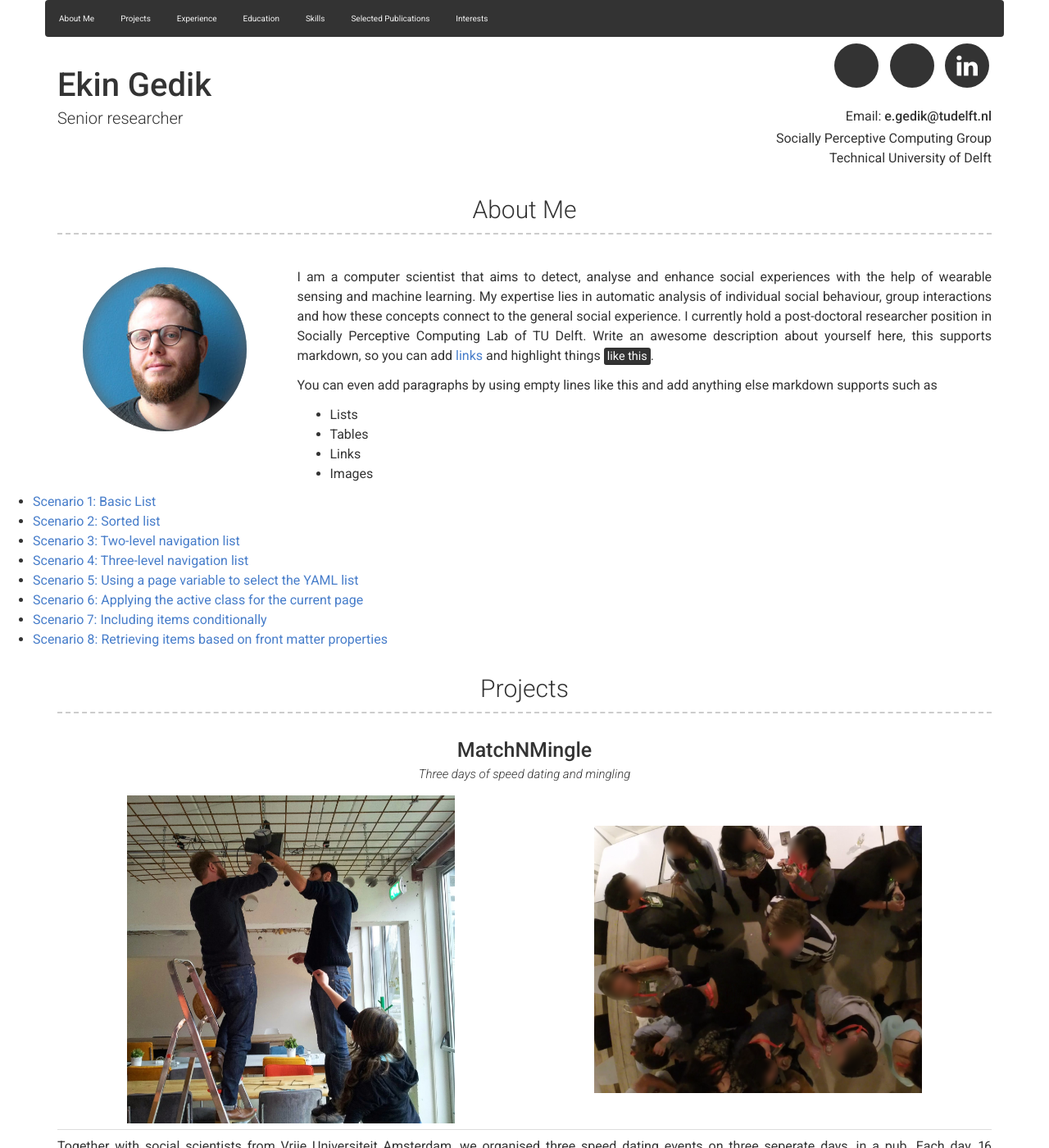
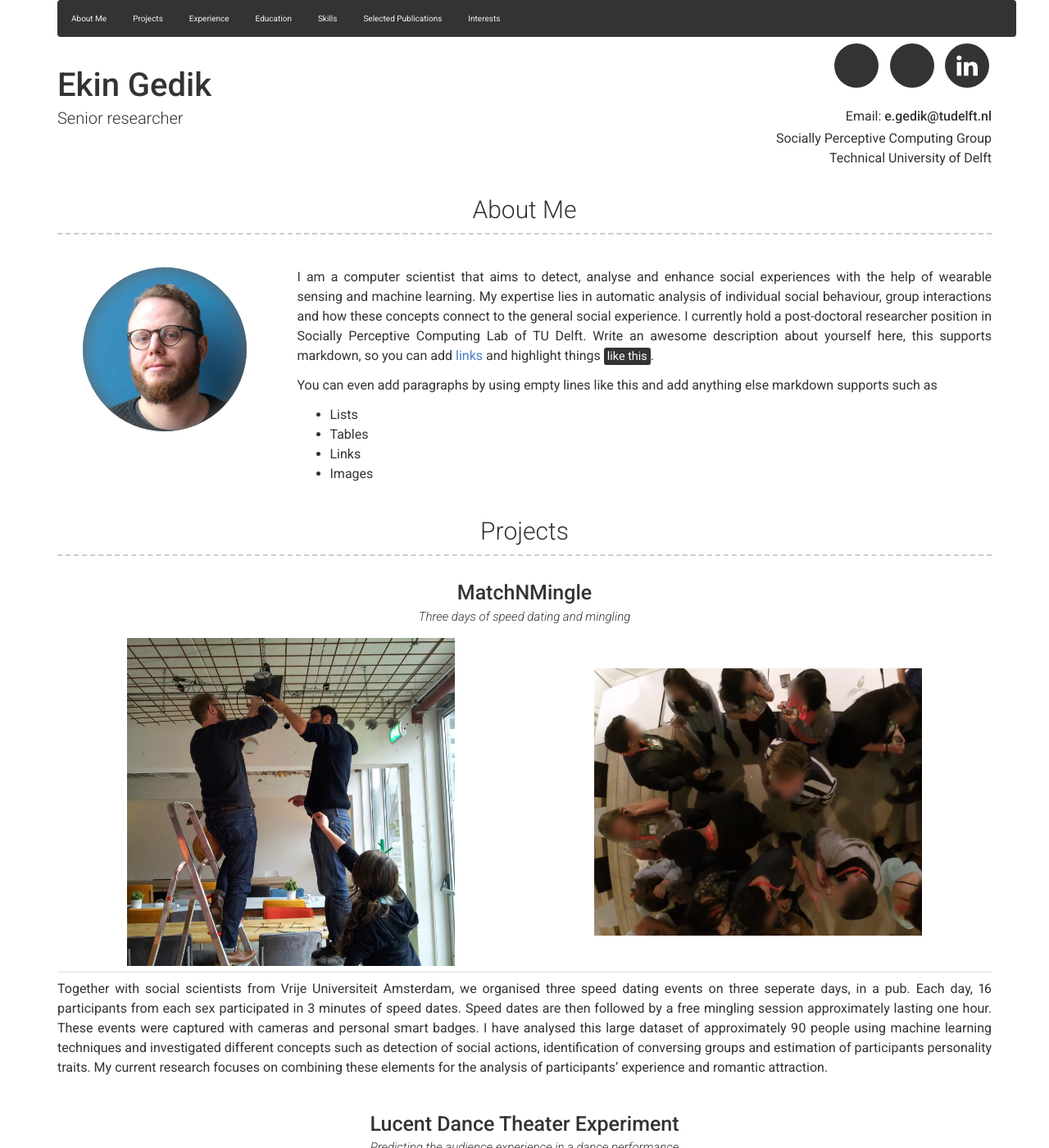
Before and after one commit to ekingedik/ekingedik.github.io, a Jekyll site: the page built from index.md, in a window 1280 px wide and 1400 px high. Shown: the whole window at 82% size. Built offline with Jekyll 4.4.1, drawn with Linux system fonts in a browser that asks for light colours; a style sheet for code colours, icons or effects is not loaded.

Commit message:
deleted unnecessary list

```diff
--- a/_layouts/default.html
+++ b/_layouts/default.html
@@ -8,16 +8,6 @@
   <main class="page-content" aria-label="Content">
     <div class="wrapper">
       {%- include about.html -%}
-      <ul id="markdown-toc">
-          <li><a href="#scenario-1-basic-list" id="markdown-toc-scenario-1-basic-list">Scenario 1: Basic List</a></li>
-          <li><a href="#scenario-2-sorted-list" id="markdown-toc-scenario-2-sorted-list">Scenario 2: Sorted list</a></li>
-          <li><a href="#scenario-3-two-level-navigation-list" id="markdown-toc-scenario-3-two-level-navigation-list">Scenario 3: Two-level navigation list</a></li>
-          <li><a href="#scenario-4-three-level-navigation-list" id="markdown-toc-scenario-4-three-level-navigation-list">Scenario 4: Three-level navigation list</a></li>
-          <li><a href="#scenario-5-using-a-page-variable-to-select-the-yaml-list" id="markdown-toc-scenario-5-using-a-page-variable-to-select-the-yaml-list">Scenario 5: Using a page variable to select the YAML list</a></li>
-          <li><a href="#scenario-6-applying-the-active-class-for-the-current-page" id="markdown-toc-scenario-6-applying-the-active-class-for-the-current-page">Scenario 6: Applying the active class for the current page</a></li>
-          <li><a href="#scenario-7-including-items-conditionally" id="markdown-toc-scenario-7-including-items-conditionally">Scenario 7: Including items conditionally</a></li>
-          <li><a href="#scenario-8-retrieving-items-based-on-front-matter-properties" id="markdown-toc-scenario-8-retrieving-items-based-on-front-matter-properties">Scenario 8: Retrieving items based on front matter properties</a></li>
-        </ul>
       {%- if site.data.projects.size > 0 -%}
         {%- include projects.html -%}
       {%- endif -%}
--- a/assets/main.scss
+++ b/assets/main.scss
@@ -15,11 +15,7 @@
     position: fixed; /* Set the navbar to fixed position */
     top: 0; /* Position the navbar at the top of the page */
     width: inherit; /* Full width */
-    margin-left: auto;
-    margin-right: auto;
     z-index: 9999;
-    left: 50%;
-    transform: translateX(-50%);
     min-height:20px
   }
 
```
